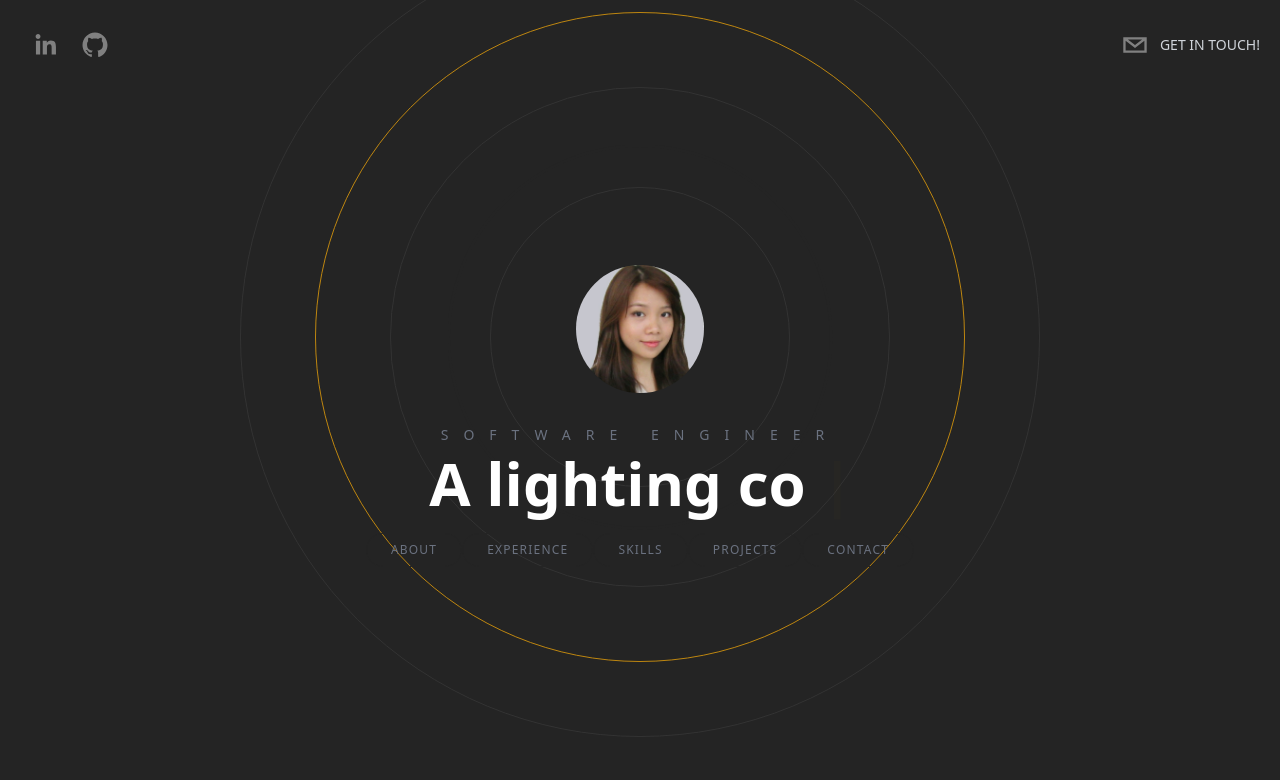
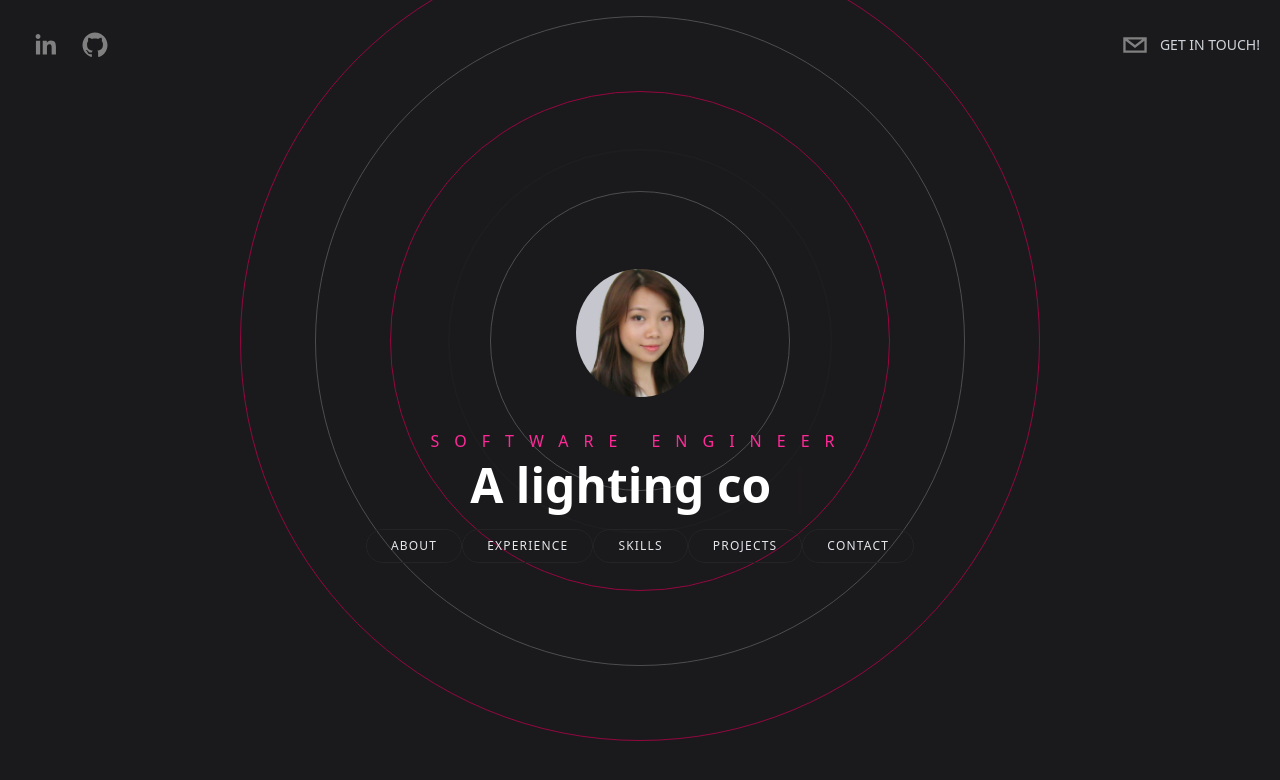
Before and after one commit to eaintmyat-bo/Portfolio_2.0, a Next.js app: page / in a window 1280 px wide. Shown: the top 780 px of the page. Built offline with nearby package versions, Linux system fonts and the light colour scheme.

Commit message:
Customise style - Intro Page
Customise style - Intro Page

```diff
--- a/components/BackgroundCircles.tsx
+++ b/components/BackgroundCircles.tsx
@@ -17,11 +17,11 @@ function BackgroundCircles({}: Props) {
       }}
       className="relative flex justify-center items-center"
     >
-      <div className=" absolute border border-[#333333] rounded-full h-[200px] w-[200px] mt-52 animate-ping" />
-      <div className=" rounded-full border border-[#333333] h-[300px] w-[300px] absolute mt-52" />
-      <div className=" rounded-full border border-[#333333] h-[500px] w-[500px] absolute mt-52 " />
-      <div className=" rounded-full border border-[#F7AB0A] opactiy-20 h-[650px] w-[650px] absolute mt-52 animate-pulse" />
-      <div className=" rounded-full border border-[#333333] h-[800px] w-[800px] absolute mt-52" />
+      <div className=" absolute border border-[#4E4E50] rounded-full h-[200px] w-[200px] mt-52 animate-ping" />
+      <div className=" rounded-full border border-[#4E4E50] h-[300px] w-[300px] absolute mt-52" />
+      <div className=" rounded-full border border-[#950740] h-[500px] w-[500px] absolute mt-52 " />
+      <div className=" rounded-full border border-[#4E4E50] opactiy-20 h-[650px] w-[650px] absolute mt-52 motion-reduce:animate-pulse" />
+      <div className=" rounded-full border border-[#950740] h-[800px] w-[800px] absolute mt-52" />
     </motion.div>
   );
 }
--- a/components/Hero.tsx
+++ b/components/Hero.tsx
@@ -29,12 +29,12 @@ export default function Hero({}: Props) {
       />
 
       <div className="z-20">
-        <h2 className="text-sm uppercase text-gray-500 pb-2 tracking-[15px]">
+        <h2 className="text-sm-bold uppercase text-[#ff2997] pb-2 tracking-[15px]">
           Software Engineer
         </h2>
-        <h1 className="text-5xl lg:text-6xl font-semibold px-10">
+        <h1 className="text-4xl lg:text-5xl font-semibold px-10">
           <span className="mr-3">{text}</span>
-          <Cursor cursorColor="#F7AB0A" />
+          <Cursor cursorColor="#ff2997" />
         </h1>
         <div className="pt-5">
           <Link href="#about">
--- a/pages/index.tsx
+++ b/pages/index.tsx
@@ -12,7 +12,7 @@ const Home: NextPage = () => {
   return (
     //z-0  is a base layout
     <div
-      className="bg-[rgb(36,36,36)] text-white h-screen snap-y
+      className="bg-[#1A1A1D] text-white h-screen snap-y
     snap-mandatory overflow-y-scroll overflow-x-hidden z-0
     scrollbar scrollbar-track-gray-400/20 scrollbar-thumb-[#F7AB0A]/80"
     >
--- a/styles/globals.css
+++ b/styles/globals.css
@@ -5,8 +5,8 @@
 @layer components {
   .heroButton {
     @apply px-6 py-2 border border-[#242424] rounded-full uppercase text-xs
-    tracking-widest text-gray-500 transition-all
-    hover:border-[#F7AB0A]/40 hover:text-[#F7AB0A]/40;
+    tracking-widest text-gray-200 transition-all
+    hover:border-[#950740]/40 hover:text-[#ff2997];
   }
 
   .contactInput {
```
